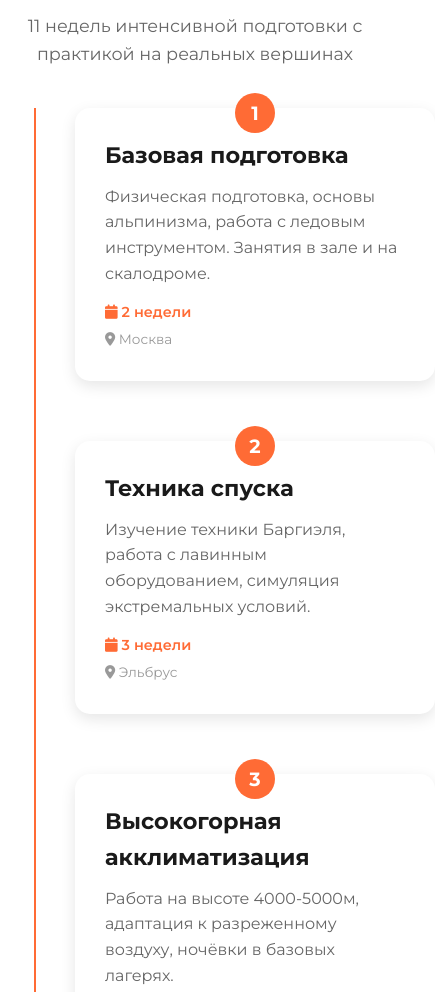
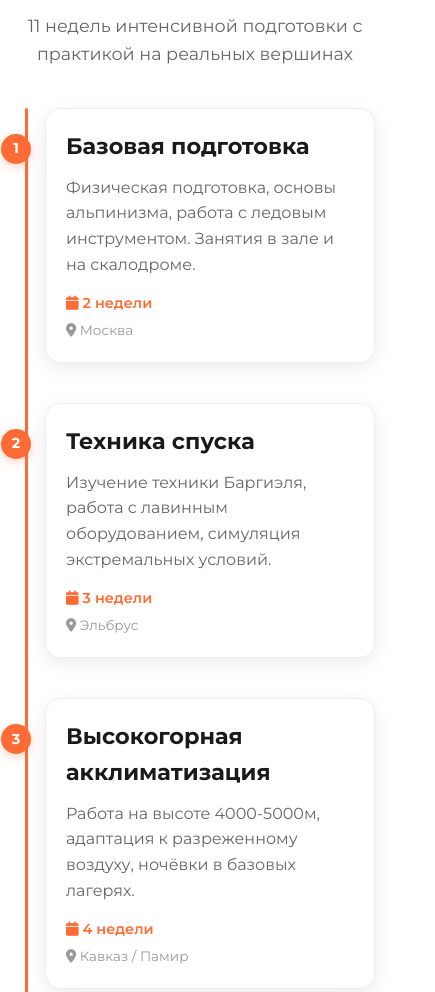
Before and after one commit to cka13/everest-descent-training, a plain HTML site: page index.html in a window 390 px wide. Shown: the part 5047-6039 px from the top of the page, 435 px wide, since content can reach past the window. Drawn offline with Linux system fonts and the light colour scheme.

Commit message:
Fix bugs: update hero background image, fix timeline layout, fix pricing cards, remove duplicate styles

```diff
--- a/styles.css
+++ b/styles.css
@@ -86,10 +86,11 @@ body {
 /* Hero Section */
 .hero {
     height: 100vh;
+    min-height: 800px;
     position: relative;
     display: flex;
     align-items: center;
-    background: url('https://images.unsplash.com/photo-1516302752625-fcc3c50ae61f?ixlib=rb-4.0.3&auto=format&fit=crop&w=2070&q=80') center center / cover no-repeat;
+    background: url('https://images.unsplash.com/photo-1464822759023-fed622ff2c3b?ixlib=rb-4.0.3&auto=format&fit=crop&w=2070&q=80') center center / cover no-repeat;
     overflow: hidden;
 }
 
@@ -106,8 +107,9 @@ body {
     position: relative;
     z-index: 2;
     color: #fff;
-    max-width: 600px;
+    max-width: 550px;
     padding: 0 20px;
+    margin-left: 5%;
 }
 
 .hero-title {
@@ -350,53 +352,42 @@ section {
 
 .training-timeline {
     position: relative;
-    max-width: 800px;
+    max-width: 700px;
     margin: 0 auto;
+    padding-left: 40px;
 }
 
 .training-timeline::before {
     content: '';
     position: absolute;
-    left: 50%;
+    left: 15px;
     top: 0;
     bottom: 0;
-    width: 2px;
+    width: 3px;
     background: #ff6b35;
-    transform: translateX(-50%);
+    border-radius: 3px;
 }
 
 .timeline-item {
-    margin-bottom: 60px;
+    margin-bottom: 40px;
     position: relative;
-}
-
-.timeline-item:nth-child(even) .timeline-content {
-    left: 50%;
-    margin-left: 30px;
-}
-
-.timeline-item:nth-child(odd) .timeline-content {
-    left: 0;
-    text-align: right;
-    margin-right: 30px;
 }
 
 .timeline-content {
     background: #fff;
-    padding: 30px;
+    padding: 25px 30px;
     border-radius: 15px;
-    box-shadow: 0 5px 15px rgba(0, 0, 0, 0.1);
+    box-shadow: 0 5px 20px rgba(0, 0, 0, 0.08);
     position: relative;
-    max-width: 400px;
+    border: 1px solid #eee;
 }
 
 .timeline-number {
     position: absolute;
-    top: -15px;
-    left: 50%;
-    transform: translateX(-50%);
-    width: 40px;
-    height: 40px;
+    left: -55px;
+    top: 25px;
+    width: 35px;
+    height: 35px;
     background: #ff6b35;
     color: #fff;
     border-radius: 50%;
@@ -404,7 +395,8 @@ section {
     align-items: center;
     justify-content: center;
     font-weight: 700;
-    font-size: 1.2rem;
+    font-size: 1rem;
+    box-shadow: 0 3px 10px rgba(255, 107, 53, 0.3);
 }
 
 .timeline-content h3 {
@@ -450,7 +442,7 @@ section {
 
 .pricing-card.featured {
     border: 3px solid #ff6b35;
-    transform: scale(1.05);
+    box-shadow: 0 10px 40px rgba(255, 107, 53, 0.2);
 }
 
 .pricing-badge {
@@ -480,20 +472,36 @@ section {
 .price {
     font-size: 2.5rem;
     font-weight: 700;
-    display: flex;
-    align-items: baseline;
-    justify-content: center;
-    gap: 5px;
+    text-align: center;
+}
+
+.price-old {
+    display: block;
+    text-decoration: line-through;
+    opacity: 0.5;
+    font-size: 1rem;
+    font-weight: 400;
+    margin-bottom: 5px;
 }
 
 .currency {
     font-size: 1.5rem;
 }
 
+.amount {
+    font-size: 2.5rem;
+}
+
 .pricing-features {
     list-style: none;
-    padding: 30px;
+    padding: 25px 30px;
     margin: 0;
+}
+
+.pricing-card .btn {
+    margin: 0 30px 30px;
+    display: block;
+    text-align: center;
 }
 
 .pricing-features li {
@@ -677,6 +685,8 @@ section {
     .hero-content {
         max-width: 100%;
         margin-bottom: 40px;
+        margin-left: 0;
+        padding: 0 20px;
     }
 
     .hero-title {
@@ -700,16 +710,23 @@ section {
         grid-template-columns: 1fr;
     }
 
-    .training-timeline::before {
-        left: 20px;
+    .training-timeline {
+        padding-left: 30px;
     }
 
-    .timeline-item:nth-child(even) .timeline-content,
-    .timeline-item:nth-child(odd) .timeline-content {
-        left: 60px;
-        margin: 0;
-        text-align: left;
-        max-width: none;
+    .training-timeline::before {
+        left: 10px;
+    }
+
+    .timeline-number {
+        left: -45px;
+        width: 30px;
+        height: 30px;
+        font-size: 0.9rem;
+    }
+
+    .timeline-content {
+        padding: 20px;
     }
 
     .contact-grid {
@@ -1220,14 +1237,6 @@ section {
 }
 
 /* Pricing Updates */
-.price-old {
-    text-decoration: line-through;
-    opacity: 0.5;
-    font-size: 1rem;
-    display: block;
-    margin-bottom: 5px;
-}
-
 .price-note {
     display: block;
     font-size: 0.85rem;
```
